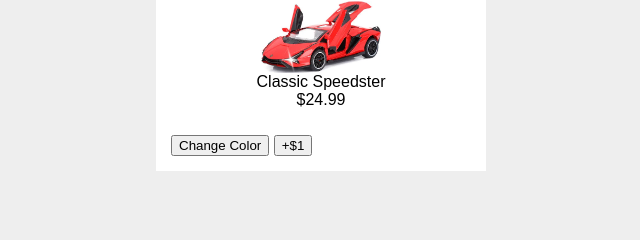
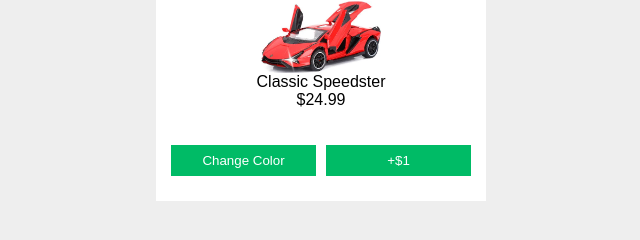
Before and after one commit to bikeshghising/Lab3javaScript, a plain HTML site: page index.html in a window 1280 px wide. Shown: the part 122-362 px from the top of the page, without its empty margins (319-959 px from the left). Drawn offline with Linux system fonts and the light colour scheme.

Commit message:
using flex to make button much more cleaner and center text for car status

```diff
--- a/style.css
+++ b/style.css
@@ -29,3 +29,20 @@ h1 {
     border-radius:10px;
     color:#fff;
 }
+/* style for buttons and status to make them look better using flex */
+.buttons {
+    display:flex;
+    gap:10px;
+    margin-top:10px;
+}
+button {
+    flex:1;
+    padding:8px;
+    border:0;
+    background:#0b6;
+    color:#fff; }
+#status {
+    text-align:center;
+    margin-top:10px;
+    font-size:14px;
+}
```
